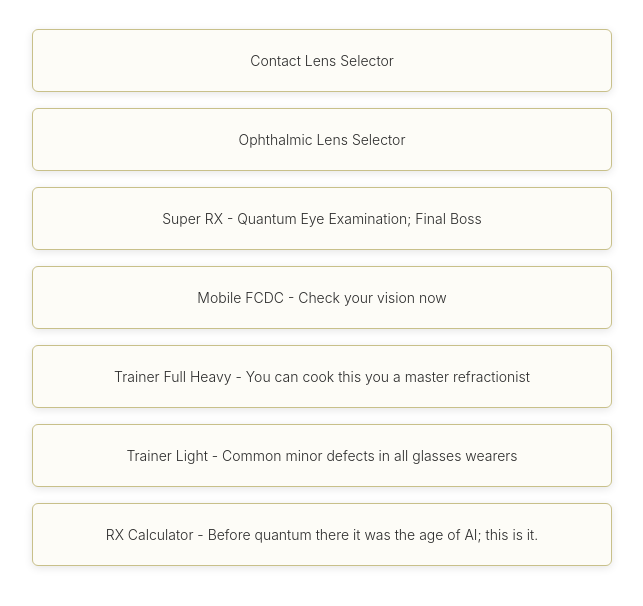
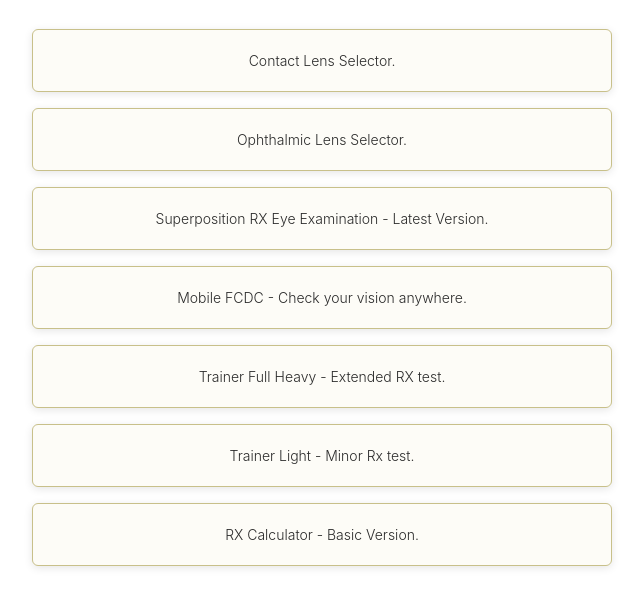
Before and after one commit to kiaraoptometrypx/main, a plain HTML site: page index.html in a window 1280 px wide. Shown: the part 74-680 px from the top of the page, without its empty margins (318-961 px from the left). Drawn offline with Linux system fonts and the light colour scheme.

Commit message:
Update index.html

```diff
--- a/index.html
+++ b/index.html
@@ -67,31 +67,31 @@ a.button:focus{
     <h1>Kiara Optometry Tools</h1>
 
     <a class="button" href="https://kiaraoptometrypx.github.io/CL-SELECTOR/" target="_blank">
-      Contact Lens Selector
+      Contact Lens Selector.
     </a>
 
     <a class="button" href="https://kiaraoptometrypx.github.io/OL-selector/" target="_blank">
-      Ophthalmic Lens Selector
+      Ophthalmic Lens Selector.
     </a>
 
     <a class="button" href="https://kiaraoptometrypx.github.io/super_rx/" target="_blank">
-      Super RX - Quantum Eye Examination; Final Boss
+      Superposition RX Eye Examination - Latest Version.
     </a>
 
     <a class="button" href="https://kiaraoptometrypx.github.io/mobile_FCDC/" target="_blank">
-      Mobile FCDC - Check your vision now
+      Mobile FCDC - Check your vision anywhere.
     </a>
 
     <a class="button" href="https://kiaraoptometrypx.github.io/Trainer/" target="_blank">
-      Trainer Full Heavy - You can cook this you a master refractionist
+      Trainer Full Heavy - Extended RX test.
     </a>
 
     <a class="button" href="https://kiaraoptometrypx.github.io/trainer_light/" target="_blank">
-      Trainer Light - Common minor defects in all glasses wearers
+      Trainer Light - Minor Rx test.
     </a>
 
     <a class="button" href="https://kiaraoptometrypx.github.io/RX-calculator/" target="_blank">
-      RX Calculator - Before quantum there it was the age of AI; this is it.
+      RX Calculator - Basic Version.
     </a>
 
   </div>
```
